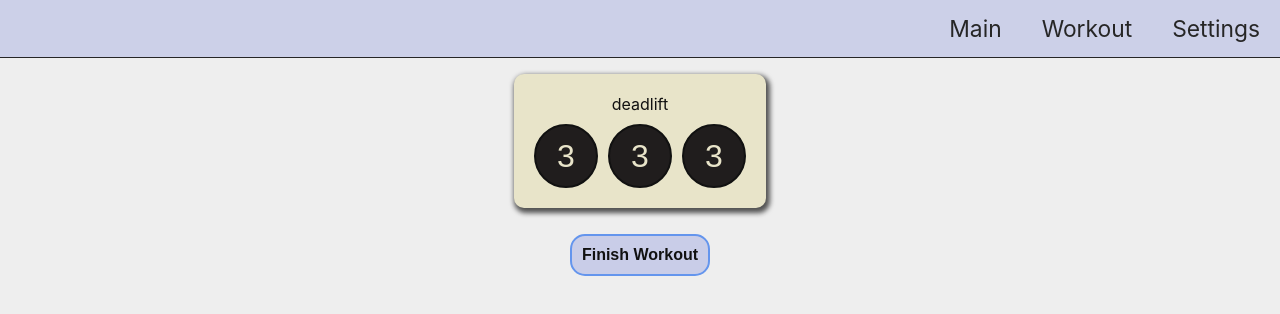
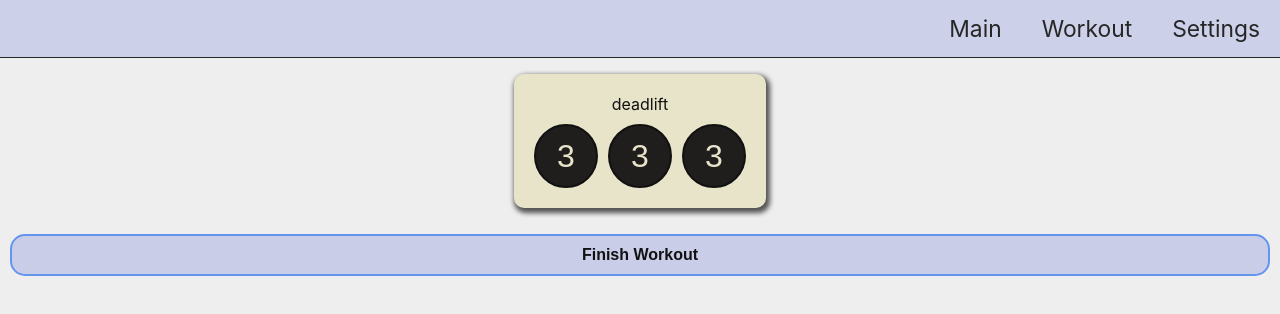
Before and after one commit to Sebosun/workout-app, a React (Create React App) app: page /workout in a window 1280 px wide. Shown: the top 314 px of the page. Built offline with nearby package versions, Linux system fonts and the light colour scheme; no server answers; the database is empty.

Commit message:
popup asking to confirm the submition

```diff
--- a/src/components/Wrappers/InitialState.js
+++ b/src/components/Wrappers/InitialState.js
@@ -25,7 +25,6 @@ function initWorkout(data) {
       weight: item.weight,
     };
   });
-  console.log(workoutData);
   return workoutData;
 }
 
@@ -41,11 +40,9 @@ const InitialState = () => {
       // const docRef = db.collection("workout");
       const getDocRef = await docRef.get();
       if (getDocRef.docs.length > 0) {
-        console.log(getDocRef);
         // TODO error handling
         let workoutData = [];
         getDocRef.forEach((doc) => {
-          console.log(doc.id, " => ", doc.data());
           workoutData.push(doc.data());
         });
 
--- a/src/components/pages/WorkoutPage.js
+++ b/src/components/pages/WorkoutPage.js
@@ -2,23 +2,28 @@ import React, { useEffect, useState } from "react";
 import { useSelector } from "react-redux";
 import Button from "../ui/Button";
 import Workout from "../workout/Workout";
+import SubmitWorkout from "../workout/submitWorkoutComponents/SubmitWorkout";
 
 const WorkoutPage = (props) => {
   const [workoutStarted, setWorkoutStarted] = useState(true);
+
   const { workout, completed } = useSelector((state) => state.workout);
 
   const handleStart = () => {
     setWorkoutStarted((prev) => !prev);
   };
 
-  console.log(completed);
-
   if (completed) {
-    return <h1>Completed</h1>;
+    return <h1>Congrats - workout completed</h1>;
   } else {
     return (
       <>
-        {workoutStarted && <Workout data={workout} />}
+        {workoutStarted && (
+          <>
+            <Workout data={workout} />
+            <SubmitWorkout />
+          </>
+        )}
         {!workoutStarted && (
           <Button style={{ margin: "100px auto" }} onClick={handleStart}>
             <h1> Start workout</h1>
--- a/src/components/workout/SubmitWorkout.js
+++ /dev/null
@@ -1,26 +0,0 @@
-import React from "react";
-import { useDispatch, useSelector } from "react-redux";
-import Button from "../ui/Button";
-
-import firebase from "firebase/app";
-import "firebase/firestore";
-import { workoutActions } from "../../store/workout-slice";
-
-const SubmitWorkout = (props) => {
-  const dispatch = useDispatch();
-  const workoutRdx = useSelector((state) => state.workout.workout);
-
-  const handleSubmitWorkout = async () => {
-    const db = firebase.firestore();
-    const docRef = db.collection("completedWorkouts");
-    docRef.add({
-      workout: [...workoutRdx],
-      date: firebase.firestore.FieldValue.serverTimestamp(),
-    });
-
-    dispatch(workoutActions.completeWorkout());
-  };
-  return <Button onClick={handleSubmitWorkout}>Finish Workout</Button>;
-};
-
-export default SubmitWorkout;
--- a/src/components/workout/Workout.js
+++ b/src/components/workout/Workout.js
@@ -1,4 +1,4 @@
-import React, { useEffect, useState } from "react";
+import React from "react";
 import { useDispatch, useSelector } from "react-redux";
 
 import Card from "../ui/Card";
@@ -7,7 +7,6 @@ import Excercise from "./Excercise";
 import RestTimer from "./RestTimer";
 
 import classes from "./Workout.module.css";
-import SubmitWorkout from "./SubmitWorkout";
 import { workoutActions } from "../../store/workout-slice";
 import { timerActions } from "../../store/timer-slice";
 
@@ -64,8 +63,6 @@ const Workout = () => {
           </Card>
         );
       })}
-
-      <SubmitWorkout />
     </main>
   );
 };
```
